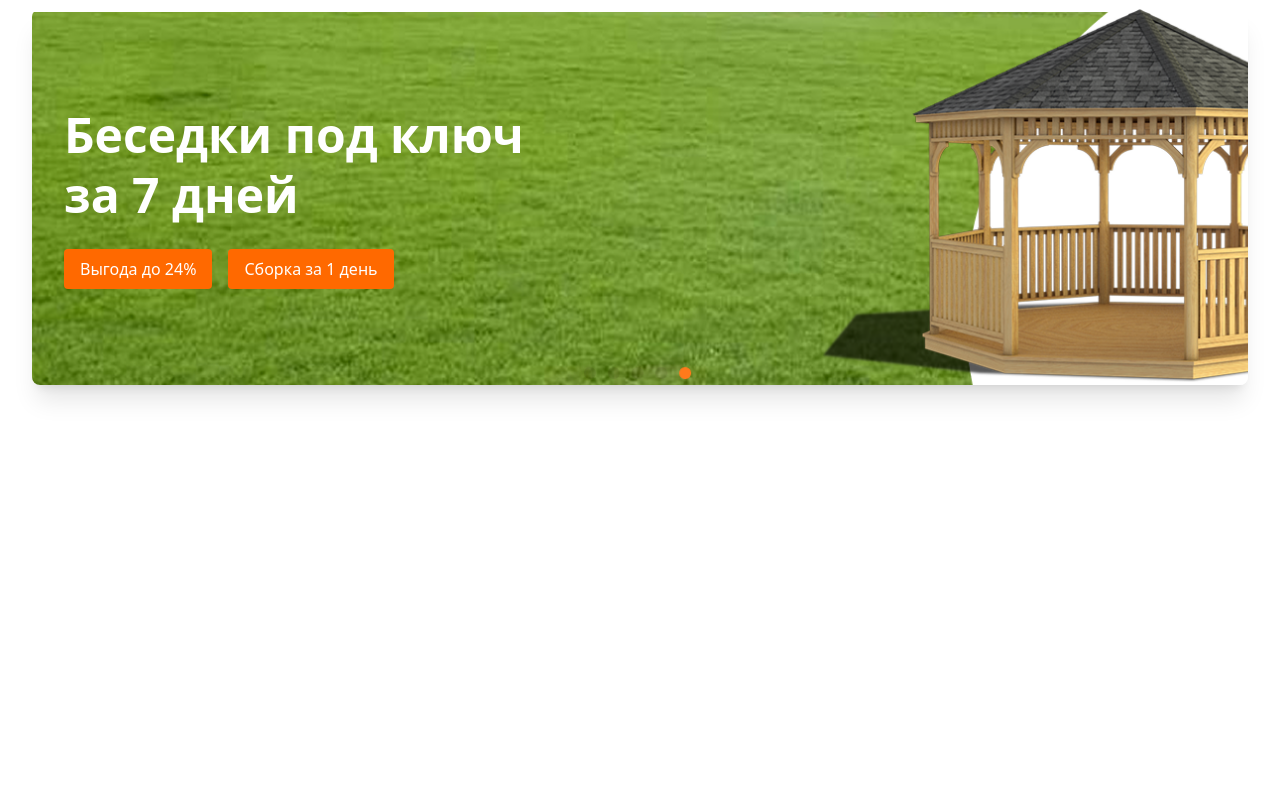
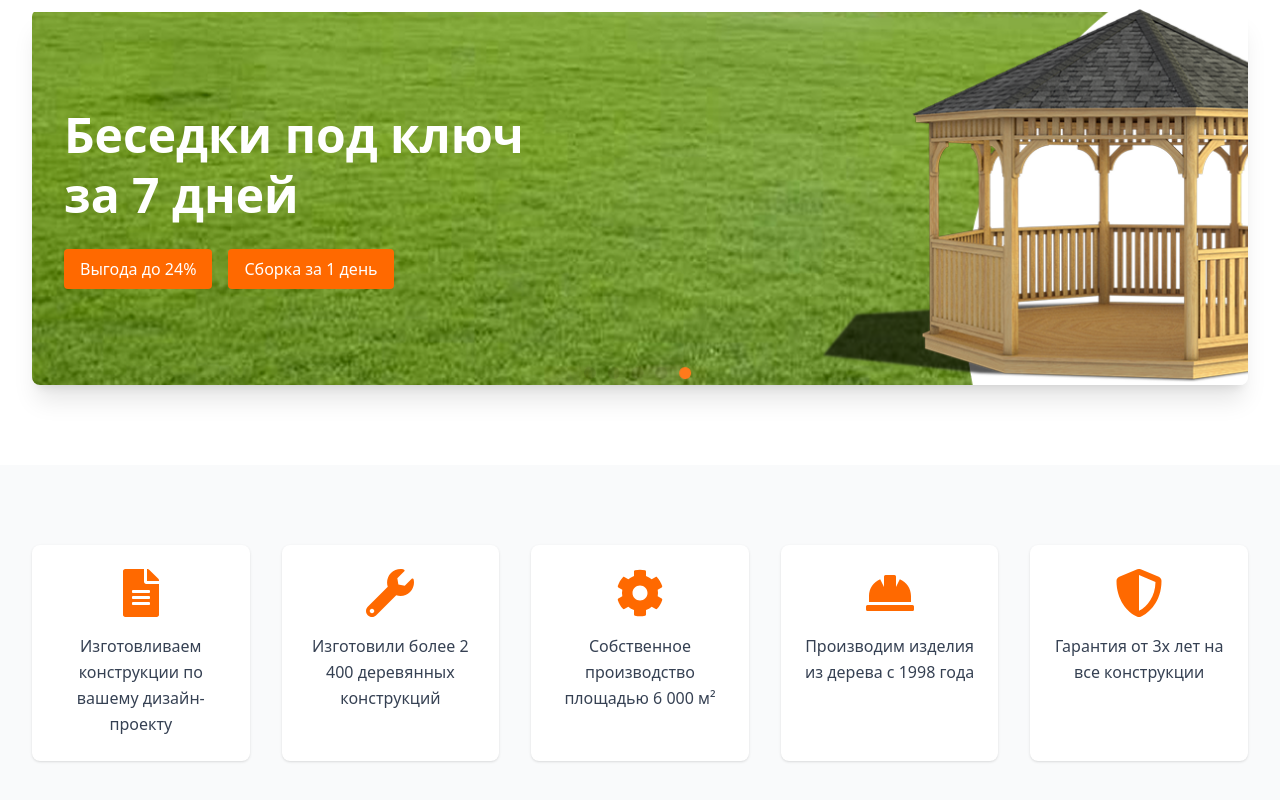
Before and after one commit to shohruxreimboyev4-ctrl/flamekamin, a React (Vite) app: page / in a window 1280 px wide. Shown: the part 318-1118 px from the top of the page. Before the commit the page ends 800 px from the top, so only its background shows below. Built offline with nearby package versions, Linux system fonts and the light colour scheme.

Commit message:
Advantages section done

```diff
--- a/src/App.jsx
+++ b/src/App.jsx
@@ -1,12 +1,14 @@
 import React from 'react'
 import Header from './components/Header'
 import Showcase from './components/Showcase'
+import Advantages from './components/Advantages'
 
 const App = () => {
   return (
     <div>
       <Header />
       <Showcase />
+      <Advantages />
     </div>
   )
 }
--- /dev/null
+++ b/src/components/Advantages.jsx
@@ -0,0 +1,57 @@
+import React from "react";
+import {
+  FaFileAlt,
+  FaWrench,
+  FaCog,
+  FaHardHat,
+  FaShieldAlt,
+} from "react-icons/fa";
+
+const Advantages = () => {
+  const features = [
+    {
+      icon: <FaFileAlt className="w-8 h-8 sm:w-10 sm:h-10 md:w-12 md:h-12" />,
+      text: "Изготовливаем конструкции по вашему дизайн-проекту",
+    },
+    {
+      icon: <FaWrench className="w-8 h-8 sm:w-10 sm:h-10 md:w-12 md:h-12" />,
+      text: "Изготовили более 2 400 деревянных конструкций",
+    },
+    {
+      icon: <FaCog className="w-8 h-8 sm:w-10 sm:h-10 md:w-12 md:h-12" />,
+      text: "Собственное производство площадью 6 000 м²",
+    },
+    {
+      icon: <FaHardHat className="w-8 h-8 sm:w-10 sm:h-10 md:w-12 md:h-12" />,
+      text: "Производим изделия из дерева с 1998 года",
+    },
+    {
+      icon: <FaShieldAlt className="w-8 h-8 sm:w-10 sm:h-10 md:w-12 md:h-12" />,
+      text: "Гарантия от 3х лет на все конструкции",
+    },
+  ];
+
+  return (
+    <section className="w-full bg-gray-50 py-8 sm:py-12 md:py-16 lg:py-20">
+      <div className="w-[95%] max-w-7xl mx-auto">
+        <div className="grid grid-cols-1 min-[300px]:grid-cols-1 sm:grid-cols-2 lg:grid-cols-5 gap-4 sm:gap-6 md:gap-8">
+          {features.map((feature, index) => (
+            <div
+              key={index}
+              className="flex flex-col items-center text-center gap-3 sm:gap-4 p-4 sm:p-5 md:p-6 bg-white rounded-lg shadow-sm hover:shadow-md transition-shadow duration-300"
+            >
+              <div className="text-orange-500 flex-shrink-0">
+                {feature.icon}
+              </div>
+              <p className="text-xs sm:text-sm md:text-base text-gray-700 leading-relaxed">
+                {feature.text}
+              </p>
+            </div>
+          ))}
+        </div>
+      </div>
+    </section>
+  );
+};
+
+export default Advantages;
```
